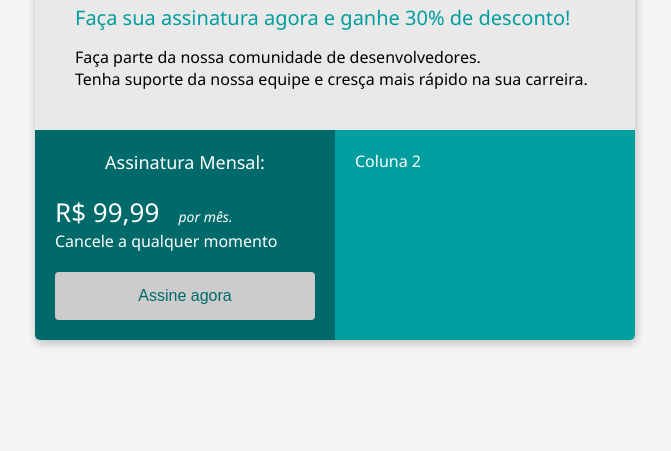
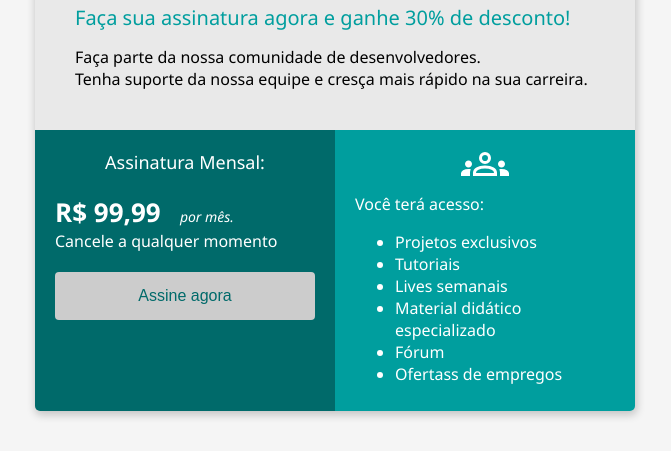
Before and after one commit to devlele/BootCampMod2, a plain HTML site: page index.html in a window 1280 px wide. Shown: the part 349-800 px from the top of the page, without its empty margins (305-976 px from the left). Drawn offline with Linux system fonts and the light colour scheme.

Commit message:
adicionando a imagem de grupo. Fixes #5

```diff
--- a/index.html
+++ b/index.html
@@ -55,7 +55,7 @@
         .col-2{
             background-color: #009e9e;
             width: 50%;
-            padding: 20px;
+            padding:10px 20px;
             color: #FFFFFF;
         }
 
@@ -92,6 +92,10 @@
             font-style: italic;
             margin-left: 15px;
         }
+
+        .image-group{
+            text-align: center;
+        }
     </style>
 
 </head>
@@ -99,7 +103,7 @@
     <div class= "container">
         <div class= "header">
             <div class="header-title">
-                Entre para nossa comunidade!
+                <b>Entre para nossa comunidade!</b>
             </div>
             <div class="header-subtitle">
                 Faça sua assinatura agora e ganhe 30% de desconto!
@@ -115,7 +119,7 @@
                     Assinatura Mensal:
                 </div>
                 <div>
-                   <span class="price">R$ 99,99</span>
+                   <span class="price"><b>R$ 99,99</b></span>
                    <span class="month">por mês.</span>
                 </div>
                 <div>
@@ -124,7 +128,20 @@
                 <button class="button">Assine agora</button>
             </div>
             <div class="col-2">
-                Coluna 2
+                <div class="image-group">
+                    <object data="groupsImage.svg" type="image/svg+xml"></object>
+                </div>
+                <div>
+                    Você terá acesso:
+                </div>
+                <ul>
+                    <li>Projetos exclusivos</li>
+                    <li>Tutoriais</li>
+                    <li>Lives semanais</li>
+                    <li>Material didático especializado</li>
+                    <li>Fórum</li>
+                    <li>Ofertass de empregos</li>
+                </ul>
             </div>
         </div>
     </div>
```
Also changed, not shown: groupsImage.svg (added).
